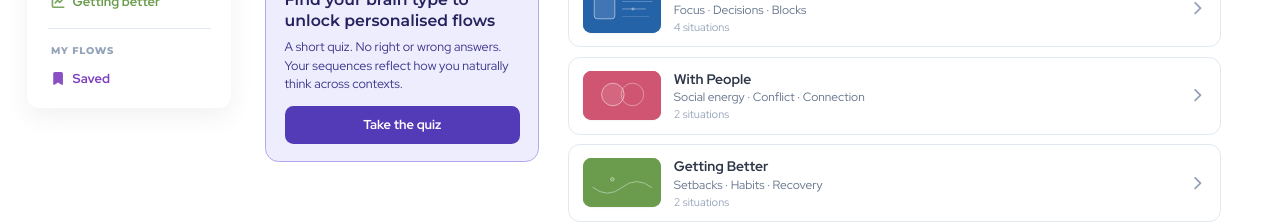
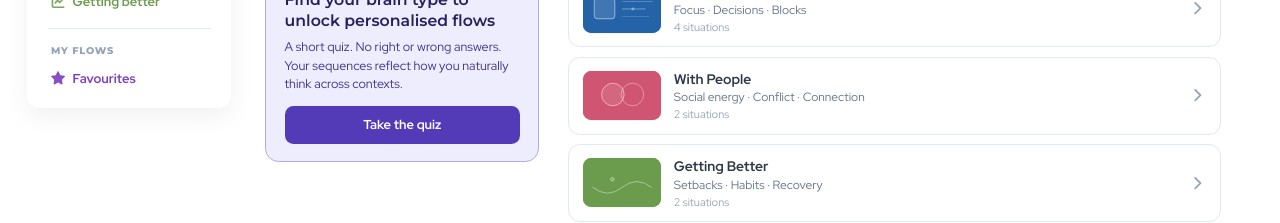
Before and after one commit to Jodistroyer/HHG-team-quiz-1, a React (Vite) app: page / in a window 1280 px wide. Both pictures are taken after a click on the element "Flows". Shown: the part 252-475 px from the top of the page. Built offline with nearby package versions, Linux system fonts and the light colour scheme.

Commit message:
remove saved page

```diff
--- a/src/components/Flows/Flows.tsx
+++ b/src/components/Flows/Flows.tsx
@@ -2,7 +2,7 @@ import { useLayoutEffect, useState } from 'react'
 import { FlowsHome } from './FlowsPages/FlowsHome/FlowsHome'
 import { FLOW_CONTEXT_PAGES } from './FlowsPages/FlowsContexts/contextPages'
 import { FlowsDetail } from './FlowsPages/FlowsDetail/FlowsDetail'
-import { FlowsSaved } from './FlowsPages/FlowsSaved/FlowsSaved'
+import { FlowsFavourites } from './FlowsPages/FlowsFavourites/FlowsFavourites'
 import { getSituation, type FlowContextId } from './flowsData'
 import {
   loadLastOpenedFlow,
@@ -133,16 +133,16 @@ const Flows = ({ onNavigate }: FlowsProps) => {
             setLibraryContextId(contextId)
             setView({ kind: 'browse' })
           }}
-          onSaved={() => {
-            setLibraryView('saved')
+          onFavourites={() => {
+            setLibraryView('favourites')
             setLibraryContextId(null)
             setView({ kind: 'browse' })
           }}
         />
 
         <main className="flows__content">
-          {libraryView === 'saved' ? (
-            <FlowsSaved />
+          {libraryView === 'favourites' ? (
+            <FlowsFavourites />
           ) : view.kind === 'browse' && libraryView === 'context' && ContextPage ? (
             <ContextPage
               onOpenMatchedFlow={(contextId, situationId, brainProfile) =>
--- /dev/null
+++ b/src/components/Flows/FlowsPages/FlowsFavourites/FlowsFavourites.tsx
@@ -0,0 +1,8 @@
+export const FlowsFavourites = () => (
+  <section className="flows-library-view" aria-label="Favourite flows">
+    <h1 className="flows-library-view__title">Favourites</h1>
+    <p className="flows-library-view__body">
+      This view is coming soon. For now, use the context buttons to browse flows.
+    </p>
+  </section>
+)
--- a/src/components/Flows/FlowsPages/FlowsSaved/FlowsSaved.tsx
+++ /dev/null
@@ -1,8 +0,0 @@
-export const FlowsSaved = () => (
-  <section className="flows-library-view" aria-label="Saved flows">
-    <h1 className="flows-library-view__title">Saved</h1>
-    <p className="flows-library-view__body">
-      This view is coming soon. For now, use the context buttons to browse flows.
-    </p>
-  </section>
-)
--- a/src/components/Flows/FlowsSidebar/FlowsLibrarySidebar.tsx
+++ b/src/components/Flows/FlowsSidebar/FlowsLibrarySidebar.tsx
@@ -1,20 +1,20 @@
 import { useEffect, useRef, useState, type CSSProperties } from 'react'
 import { FontAwesomeIcon } from '@fortawesome/react-fontawesome'
-import { faBookmark, faHouse } from '@fortawesome/free-solid-svg-icons'
+import { faHouse, faStar } from '@fortawesome/free-solid-svg-icons'
 import type { FlowContextId } from '../flowsData'
 import { FLOW_CONTEXT_META } from '../flowsContexts'
 import { CONTEXT_BACKGROUND } from '../../Quiz/ContextArt'
 import '../../Quiz/Sidebar/Navigation/NavSection.css'
 import './FlowsLibrarySidebar.css'
 
-export type FlowsLibraryView = 'home' | 'context' | 'saved'
+export type FlowsLibraryView = 'home' | 'context' | 'favourites'
 
 interface FlowsLibrarySidebarProps {
   activeView: FlowsLibraryView
   activeContextId: FlowContextId | null
   onHome: () => void
   onPickContext: (contextId: FlowContextId) => void
-  onSaved: () => void
+  onFavourites: () => void
 }
 
 type FlowLibraryItemId =
@@ -23,7 +23,7 @@ type FlowLibraryItemId =
   | 'doing-work'
   | 'with-people'
   | 'getting-better'
-  | 'saved'
+  | 'favourites'
 
 const LIBRARY_ITEMS: { id: FlowLibraryItemId; label: string }[] = [
   { id: 'home', label: 'Home' },
@@ -31,7 +31,7 @@ const LIBRARY_ITEMS: { id: FlowLibraryItemId; label: string }[] = [
   { id: 'doing-work', label: 'Doing work' },
   { id: 'with-people', label: 'With people' },
   { id: 'getting-better', label: 'Getting better' },
-  { id: 'saved', label: 'Saved' },
+  { id: 'favourites', label: 'Favourites' },
 ]
 
 function currentLibraryItemId (
@@ -39,7 +39,7 @@ function currentLibraryItemId (
   activeContextId: FlowContextId | null
 ): FlowLibraryItemId {
   if (view === 'home') return 'home'
-  if (view === 'saved') return 'saved'
+  if (view === 'favourites') return 'favourites'
   if (activeContextId === 1) return 'under-pressure'
   if (activeContextId === 2) return 'doing-work'
   if (activeContextId === 3) return 'with-people'
@@ -60,7 +60,7 @@ function dropdownItemStyle (id: FlowLibraryItemId): CSSProperties | undefined {
   if (id === 'getting-better') {
     return { '--section-context-color': CONTEXT_BACKGROUND[4] } as CSSProperties
   }
-  // Home / Saved: brand purple like the rest of nav-section-list
+  // Home / Favourites: brand purple like the rest of nav-section-list
   return { '--section-context-color': '#7d3dbd' } as CSSProperties
 }
 
@@ -70,7 +70,7 @@ function dropdownItemIcon (id: FlowLibraryItemId) {
   if (id === 'with-people') return FLOW_CONTEXT_META[3].icon
   if (id === 'getting-better') return FLOW_CONTEXT_META[4].icon
   if (id === 'home') return faHouse
-  return faBookmark
+  return faStar
 }
 
 export const FlowsLibrarySidebar = ({
@@ -78,7 +78,7 @@ export const FlowsLibrarySidebar = ({
   activeContextId,
   onHome,
   onPickContext,
-  onSaved,
+  onFavourites,
 }: FlowsLibrarySidebarProps) => {
   const isContextActive = (id: FlowContextId) =>
     activeView === 'context' && activeContextId === id
@@ -102,7 +102,7 @@ export const FlowsLibrarySidebar = ({
 
   const handleSelect = (id: FlowLibraryItemId) => {
     if (id === 'home') onHome()
-    else if (id === 'saved') onSaved()
+    else if (id === 'favourites') onFavourites()
     else if (id === 'under-pressure') onPickContext(1)
     else if (id === 'doing-work') onPickContext(2)
     else if (id === 'with-people') onPickContext(3)
@@ -230,13 +230,13 @@ export const FlowsLibrarySidebar = ({
         <li>
           <button
             type="button"
-            className={`nav-section-btn ${activeView === 'saved' ? 'is-current' : ''}`}
-            onClick={onSaved}
-            aria-current={activeView === 'saved' ? 'true' : undefined}
+            className={`nav-section-btn ${activeView === 'favourites' ? 'is-current' : ''}`}
+            onClick={onFavourites}
+            aria-current={activeView === 'favourites' ? 'true' : undefined}
             style={{ ['--section-context-color' as never]: '#7d3dbd' }}
           >
-            <FontAwesomeIcon icon={faBookmark} className="nav-section-btn-icon" aria-hidden />
-            <span className="nav-section-btn-label">Saved</span>
+            <FontAwesomeIcon icon={faStar} className="nav-section-btn-icon" aria-hidden />
+            <span className="nav-section-btn-label">Favourites</span>
           </button>
         </li>
       </ul>
```
